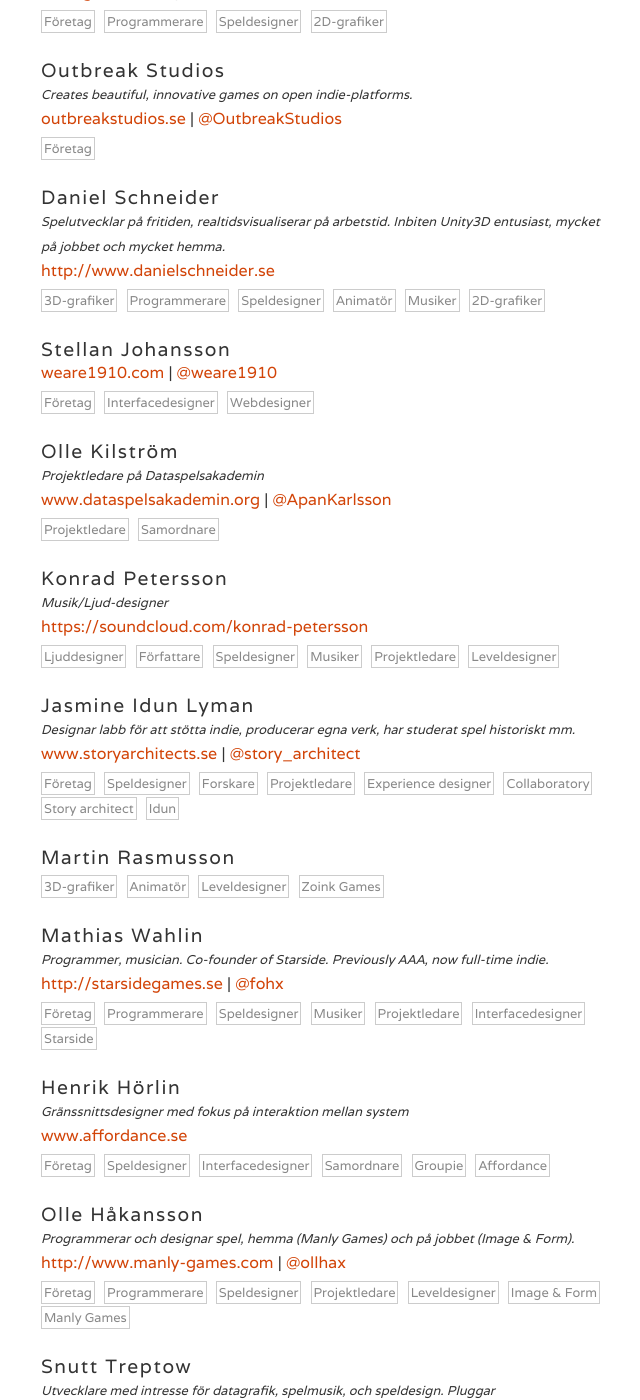
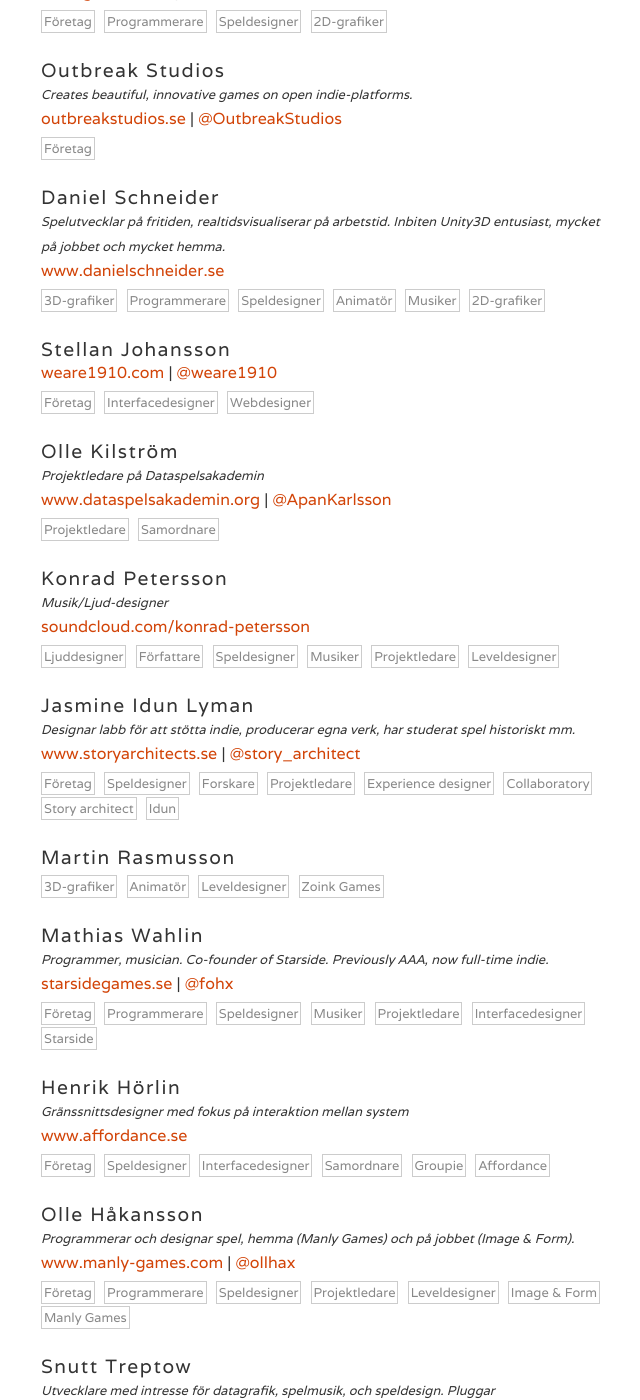
Before and after one commit to indiespel-gbg/indiespel-gbg.github.io, a Jekyll site: the page built from medlemmar.html, in a window 1280 px wide and 1400 px high, scrolled down 1369 px. Shown: the whole window, without its empty margins (315-955 px from the left). Built offline with Jekyll 4.4.1, drawn with Linux system fonts in a browser that asks for light colours; some of the changed lines change nothing that is shown; some of the changed text lies outside the part shown.

Commit message:
Update members.yml
Removed http:// prefix

```diff
--- a/_data/members.yml
+++ b/_data/members.yml
@@ -35,7 +35,7 @@
 
 - name: Mårten Jonsson
   bio: Spelmakare, designer, ljudnisse, och skapare av digital konst
-  website: http://www.jm-j.com
+  website: www.jm-j.com
   twitter: JMartenJ
   tags:
   - Företag
@@ -101,7 +101,7 @@
 
 - name: Olle Håkansson
   bio: Programmerar och designar spel, hemma (Manly Games) och på jobbet (Image & Form).
-  website: http://www.manly-games.com
+  website: www.manly-games.com
   twitter: ollhax
   tags:
   - Företag
@@ -130,7 +130,7 @@
 
 - name: Konrad Petersson
   bio: Musik/Ljud-designer
-  website: https://soundcloud.com/konrad-petersson
+  website: soundcloud.com/konrad-petersson
   twitter:
   tags:
   - Ljuddesigner
@@ -142,7 +142,7 @@
 
 - name: Robert William-Olsson
   bio: Vi på Falling Tree Sound Studio fokuserar på produktstärkande ljudläggning
-  website: http://fallingtree.se/
+  website: fallingtree.se
   twitter:
   tags:
   - Företag
@@ -151,7 +151,7 @@
 
 - name: Mathias Wahlin
   bio: Programmer, musician. Co-founder of Starside. Previously AAA, now full-time indie.
-  website: http://starsidegames.se
+  website: starsidegames.se
   twitter: fohx
   tags:
   - Företag
@@ -173,7 +173,7 @@
 
 - name: Daniel Schneider
   bio: Spelutvecklar på fritiden, realtidsvisualiserar på arbetstid. Inbiten Unity3D entusiast, mycket på jobbet och mycket hemma.
-  website: http://www.danielschneider.se
+  website: www.danielschneider.se
   twitter:
   tags:
   - 3D-grafiker
@@ -213,7 +213,7 @@
 
 - name: Mikael Forslind
   bio: Arrangör av Retrospelsmässan i Göteborg. Pr-praktikant på Image & Form.
-  website: http://www.forslind.nu
+  website: www.forslind.nu
   twitter: MikaelForslind
   tags:
   - PR
```
